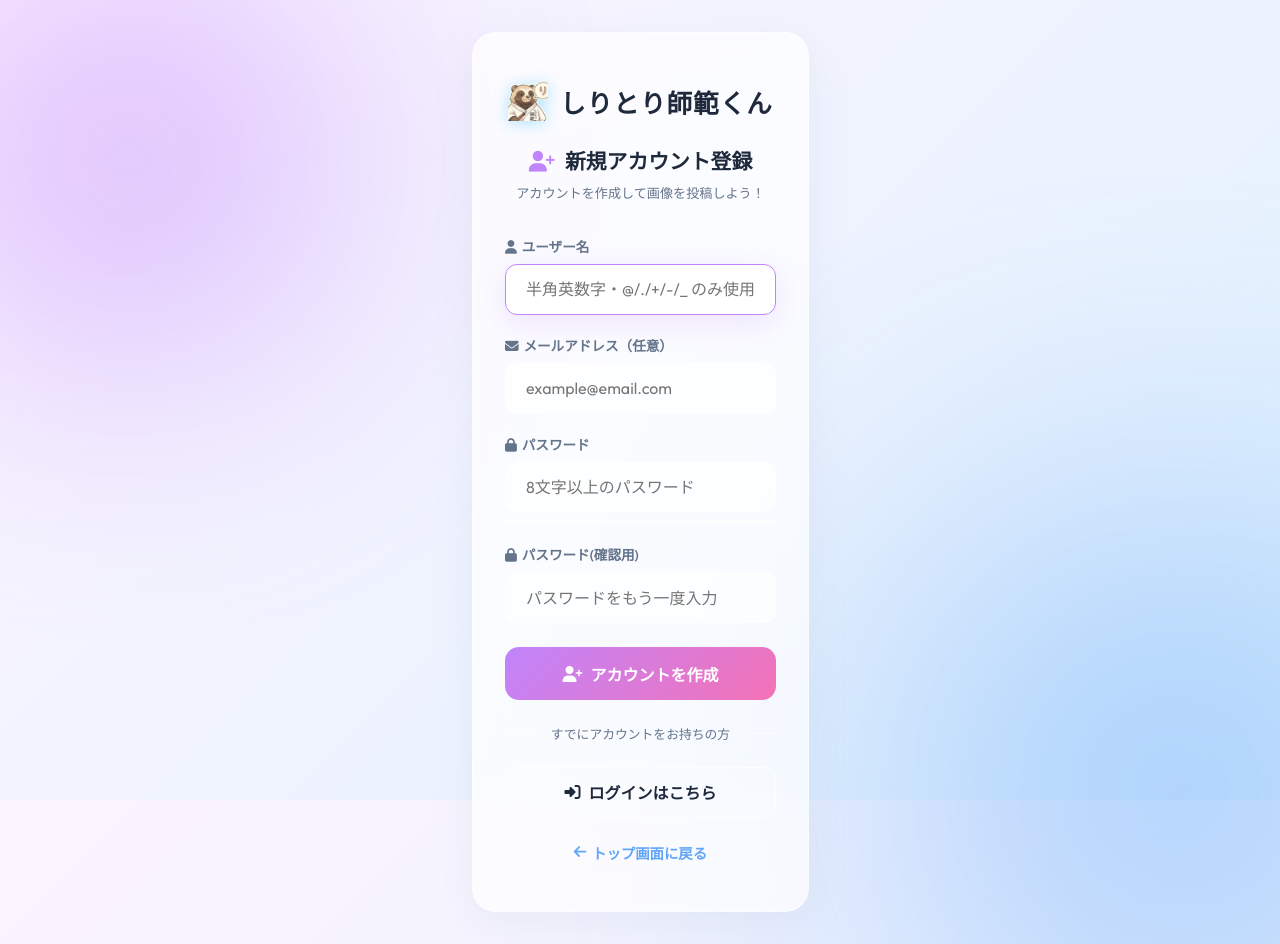
After one commit to sigepiyo338-droid/siritori, a Django app: page /register/ in a window 1280 px wide. The commit adds this page. Run offline with Django 5.2, Linux system fonts and the light colour scheme; parts of the project's set-up code (start-up, migrations or seed data) failed here and were passed over.

Commit message:
Initial commit

```diff
--- a/scratch/test_models.py
+++ b/scratch/test_models.py
@@ -9,7 +9,7 @@ sys.path.append(os.path.abspath(os.path.join(os.path.dirname(__file__), "..")))
 os.environ.setdefault("DJANGO_SETTINGS_MODULE", "siritori_project.settings")
 django.setup()
 
-from twotakukun_web.models import Question, Personality, Answer, Score
+from nitaku_app.models import Question, Personality, Answer, Score
 
 def test_query():
     print("Testing Django ORM queries on twotakukun_web models...")
--- a/shiritori_game/forms.py
+++ b/shiritori_game/forms.py
@@ -1,6 +1,40 @@
 from django import forms
+from django.contrib.auth.forms import UserCreationForm
+from django.contrib.auth.models import User
 from .models import GameImage, ImageReading
 from .models import hiragana_validator
+
+
+class UserRegistrationForm(UserCreationForm):
+    """新規ユーザー登録フォーム"""
+    email = forms.EmailField(
+        required=False,
+        label='メールアドレス（任意）',
+        widget=forms.EmailInput(attrs={
+            'placeholder': 'example@email.com',
+            'autocomplete': 'email',
+        })
+    )
+
+    class Meta:
+        model = User
+        fields = ['username', 'email', 'password1', 'password2']
+
+    def __init__(self, *args, **kwargs):
+        super().__init__(*args, **kwargs)
+        # ウィジェット属性をカスタマイズ
+        self.fields['username'].widget.attrs.update({
+            'placeholder': '半角英数字・@/./+/-/_ のみ使用可',
+            'autocomplete': 'username',
+        })
+        self.fields['password1'].widget.attrs.update({
+            'placeholder': '8文字以上のパスワード',
+            'autocomplete': 'new-password',
+        })
+        self.fields['password2'].widget.attrs.update({
+            'placeholder': 'パスワードをもう一度入力',
+            'autocomplete': 'new-password',
+        })
 
 class ImageUploadForm(forms.ModelForm):
     reading = forms.CharField(
--- /dev/null
+++ b/shiritori_game/templates/shiritori_game/register.html
@@ -0,0 +1,229 @@
+{% load static %}
+<!DOCTYPE html>
+<html lang="ja">
+<head>
+    <meta charset="UTF-8">
+    <meta name="viewport" content="width=device-width, initial-scale=1.0">
+    <meta name="description" content="しりとり師範くん 新規ユーザー登録画面">
+    <title>新規登録 | しりとり師範くん</title>
+
+    <!-- Google Fonts -->
+    <link rel="preconnect" href="https://fonts.googleapis.com">
+    <link rel="preconnect" href="https://fonts.gstatic.com" crossorigin>
+    <link href="https://fonts.googleapis.com/css2?family=Outfit:wght@300;400;600;800&family=Noto+Sans+JP:wght@300;400;700;900&display=swap" rel="stylesheet">
+
+    <!-- FontAwesome for icons -->
+    <link rel="stylesheet" href="https://cdnjs.cloudflare.com/ajax/libs/font-awesome/6.4.0/css/all.min.css">
+
+    <!-- Stylesheet -->
+    <link rel="stylesheet" href="{% static 'shiritori_game/css/style.css' %}">
+
+    <!-- Favicon -->
+    <link rel="icon" type="image/png" href="{% static 'img/sihankun_100t.png' %}">
+
+    <style>
+        .password-strength-bar {
+            height: 4px;
+            border-radius: 2px;
+            background: var(--card-border);
+            margin-top: 0.5rem;
+            overflow: hidden;
+            transition: all 0.3s ease;
+        }
+        .password-strength-bar .bar-fill {
+            height: 100%;
+            border-radius: 2px;
+            width: 0%;
+            transition: width 0.4s ease, background-color 0.4s ease;
+        }
+        .strength-label {
+            font-size: 0.75rem;
+            margin-top: 0.3rem;
+            color: var(--text-secondary);
+            transition: color 0.3s ease;
+        }
+        .register-divider {
+            display: flex;
+            align-items: center;
+            gap: 1rem;
+            margin: 1.5rem 0;
+        }
+        .register-divider::before,
+        .register-divider::after {
+            content: '';
+            flex: 1;
+            height: 1px;
+            background: var(--card-border);
+        }
+        .register-divider span {
+            font-size: 0.8rem;
+            color: var(--text-secondary);
+            white-space: nowrap;
+        }
+    </style>
+</head>
+<body>
+    <div id="app-container" class="app-container" style="justify-content: center; min-height: 100vh;">
+        <!-- 背景の動的な光の装飾 -->
+        <div class="blob blob-1"></div>
+        <div class="blob blob-2"></div>
+
+        <main class="game-main" style="margin-bottom: 0;">
+            <div class="game-card menu-card" style="max-width: 440px; padding: 3rem 2rem;">
+                <div class="header-logo" style="justify-content: center; margin-bottom: 1.5rem;">
+                    <img src="{% static 'img/sihankun_100t.png' %}" alt="しりとり師範くんロゴ" class="logo-icon-img">
+                    <h1 style="font-size: 1.6rem; letter-spacing: 1px;">しりとり師範くん</h1>
+                </div>
+
+                <h2 style="font-size: 1.3rem; margin-bottom: 0.5rem; font-weight: 700; color: var(--text-primary);">
+                    <i class="fa-solid fa-user-plus" style="color: var(--accent-purple); margin-right: 0.4rem;"></i>
+                    新規アカウント登録
+                </h2>
+                <p style="font-size: 0.82rem; color: var(--text-secondary); margin-bottom: 2rem; line-height: 1.6;">
+                    アカウントを作成して画像を投稿しよう！
+                </p>
+
+                {% if messages %}
+                    <div style="margin-bottom: 1.5rem;">
+                        {% for message in messages %}
+                            <div class="message-bubble {{ message.tags }}">
+                                <i class="fa-solid fa-circle-check"></i>
+                                <span>{{ message }}</span>
+                            </div>
+                        {% endfor %}
+                    </div>
+                {% endif %}
+
+                <form method="post" action="{% url 'shiritori_game:register' %}" style="text-align: left;" id="register-form">
+                    {% csrf_token %}
+
+                    {% if form.non_field_errors %}
+                        <div class="error-message" style="margin-bottom: 1.5rem; text-align: left;">
+                            {% for error in form.non_field_errors %}
+                                <p><i class="fa-solid fa-triangle-exclamation"></i> {{ error }}</p>
+                            {% endfor %}
+                        </div>
+                    {% endif %}
+
+                    <!-- ユーザー名 -->
+                    <div class="form-group" style="margin-bottom: 1.25rem;">
+                        <label for="{{ form.username.id_for_label }}" style="display: block; font-size: 0.85rem; color: var(--text-secondary); margin-bottom: 0.5rem; font-weight: 600;">
+                            <i class="fa-solid fa-user" style="margin-right: 0.3rem;"></i>{{ form.username.label }}
+                        </label>
+                        {{ form.username }}
+                        {% if form.username.errors %}
+                            <div class="error-message" style="margin-top: 0.25rem; text-align: left;">
+                                {% for error in form.username.errors %}
+                                    <p><i class="fa-solid fa-triangle-exclamation"></i> {{ error }}</p>
+                                {% endfor %}
+                            </div>
+                        {% endif %}
+                    </div>
+
+                    <!-- メールアドレス -->
+                    <div class="form-group" style="margin-bottom: 1.25rem;">
+                        <label for="{{ form.email.id_for_label }}" style="display: block; font-size: 0.85rem; color: var(--text-secondary); margin-bottom: 0.5rem; font-weight: 600;">
+                            <i class="fa-solid fa-envelope" style="margin-right: 0.3rem;"></i>{{ form.email.label }}
+                        </label>
+                        {{ form.email }}
+                        {% if form.email.errors %}
+                            <div class="error-message" style="margin-top: 0.25rem; text-align: left;">
+                                {% for error in form.email.errors %}
+                                    <p><i class="fa-solid fa-triangle-exclamation"></i> {{ error }}</p>
+                                {% endfor %}
+                            </div>
+                        {% endif %}
+                    </div>
+
+                    <!-- パスワード -->
+                    <div class="form-group" style="margin-bottom: 1.25rem;">
+                        <label for="{{ form.password1.id_for_label }}" style="display: block; font-size: 0.85rem; color: var(--text-secondary); margin-bottom: 0.5rem; font-weight: 600;">
+                            <i class="fa-solid fa-lock" style="margin-right: 0.3rem;"></i>{{ form.password1.label }}
+                        </label>
+                        {{ form.password1 }}
+                        <!-- パスワード強度インジケーター -->
+                        <div class="password-strength-bar" id="strength-bar">
+                            <div class="bar-fill" id="bar-fill"></div>
+                        </div>
+                        <div class="strength-label" id="strength-label"></div>
+                        {% if form.password1.errors %}
+                            <div class="error-message" style="margin-top: 0.25rem; text-align: left;">
+                                {% for error in form.password1.errors %}
+                                    <p><i class="fa-solid fa-triangle-exclamation"></i> {{ error }}</p>
+                                {% endfor %}
+                            </div>
+                        {% endif %}
+                    </div>
+
+                    <!-- パスワード確認 -->
+                    <div class="form-group" style="margin-bottom: 1.5rem;">
+                        <label for="{{ form.password2.id_for_label }}" style="display: block; font-size: 0.85rem; color: var(--text-secondary); margin-bottom: 0.5rem; font-weight: 600;">
+                            <i class="fa-solid fa-lock" style="margin-right: 0.3rem;"></i>{{ form.password2.label }}
+                        </label>
+                        {{ form.password2 }}
+                        {% if form.password2.errors %}
+                            <div class="error-message" style="margin-top: 0.25rem; text-align: left;">
+                                {% for error in form.password2.errors %}
+                                    <p><i class="fa-solid fa-triangle-exclamation"></i> {{ error }}</p>
+                                {% endfor %}
+                            </div>
+                        {% endif %}
+                    </div>
+
+                    <button type="submit" class="btn btn-primary" style="width: 100%; display: flex; align-items: center; justify-content: center; gap: 0.5rem;">
+                        <i class="fa-solid fa-user-plus"></i> アカウントを作成
+                    </button>
+                </form>
+
+                <div class="register-divider">
+                    <span>すでにアカウントをお持ちの方</span>
+                </div>
+
+                <a href="{% url 'shiritori_game:login' %}" class="btn" style="width: 100%; display: flex; align-items: center; justify-content: center; gap: 0.5rem; background: rgba(255,255,255,0.08); border: 1px solid var(--card-border); color: var(--text-primary); text-decoration: none; padding: 0.75rem 1.5rem; border-radius: 12px; font-weight: 600; transition: all 0.2s ease;">
+                    <i class="fa-solid fa-right-to-bracket"></i> ログインはこちら
+                </a>
+
+                <div style="margin-top: 1.5rem; text-align: center;">
+                    <a href="{% url 'shiritori_game:game_index' %}" class="auth-link" style="font-size: 0.9rem; display: inline-flex; align-items: center; gap: 0.35rem;">
+                        <i class="fa-solid fa-arrow-left"></i> トップ画面に戻る
+                    </a>
+                </div>
+            </div>
+        </main>
+    </div>
+
+    <script>
+        // パスワード強度チェック
+        const passwordInput = document.getElementById('{{ form.password1.id_for_label }}');
+        const barFill = document.getElementById('bar-fill');
+        const strengthLabel = document.getElementById('strength-label');
+
+        if (passwordInput) {
+            passwordInput.addEventListener('input', function () {
+                const val = this.value;
+                let score = 0;
+
+                if (val.length >= 8) score++;
+                if (val.length >= 12) score++;
+                if (/[A-Z]/.test(val)) score++;
+                if (/[0-9]/.test(val)) score++;
+                if (/[^A-Za-z0-9]/.test(val)) score++;
+
+                const levels = [
+                    { width: '0%',   color: 'transparent', label: '' },
+                    { width: '25%',  color: '#e74c3c',     label: '弱い' },
+                    { width: '50%',  color: '#e67e22',     label: '普通' },
+                    { width: '75%',  color: '#f1c40f',     label: '良い' },
+                    { width: '100%', color: '#2ecc71',     label: '強い' },
+                ];
+
+                const level = Math.min(score, 4);
+                barFill.style.width = val.length === 0 ? '0%' : levels[level].width;
+                barFill.style.backgroundColor = levels[level].color;
+                strengthLabel.textContent = val.length === 0 ? '' : `パスワード強度: ${levels[level].label}`;
+                strengthLabel.style.color = levels[level].color;
+            });
+        }
+    </script>
+</body>
+</html>
--- a/shiritori_game/urls.py
+++ b/shiritori_game/urls.py
@@ -7,6 +7,7 @@ urlpatterns = [
     path('', views.game_index, name='game_index'),
     path('login/', views.user_login, name='login'),
     path('logout/', views.user_logout, name='logout'),
+    path('register/', views.user_register, name='register'),
     path('upload/', views.image_upload, name='image_upload'),
     path('my-images/', views.my_images, name='my_images'),
     path('my-images/delete/<int:image_id>/', views.delete_image, name='delete_image'),
--- a/shiritori_game/views.py
+++ b/shiritori_game/views.py
@@ -5,7 +5,7 @@ from django.contrib.auth.forms import AuthenticationForm
 from django.contrib.auth.decorators import login_required
 from django.contrib import messages
 from .models import GameImage, ImageReading
-from .forms import ImageUploadForm
+from .forms import ImageUploadForm, UserRegistrationForm
 
 @login_required(login_url='shiritori_game:login')
 def image_upload(request):
@@ -106,6 +106,27 @@ def game_index(request):
     """
     return render(request, 'shiritori_game/index.html')
 
+def user_register(request):
+    """
+    新規ユーザー登録画面の表示と処理を行うビュー
+    """
+    if request.user.is_authenticated:
+        return redirect('shiritori_game:game_index')
+
+    if request.method == 'POST':
+        form = UserRegistrationForm(request.POST)
+        if form.is_valid():
+            user = form.save()
+            # 登録後、自動でログインする
+            auth_login(request, user)
+            messages.success(request, f'ようこそ、{user.username}さん！アカウントが作成されました。')
+            return redirect('shiritori_game:game_index')
+    else:
+        form = UserRegistrationForm()
+
+    return render(request, 'shiritori_game/register.html', {'form': form})
+
+
 def user_login(request):
     """
     ユーザーログイン画面の表示と処理を行うビュー
--- a/siritori_project/urls.py
+++ b/siritori_project/urls.py
@@ -22,6 +22,7 @@ from django.conf.urls.static import static
 urlpatterns = [
     path('admin/', admin.site.urls),
     path('', include('shiritori_game.urls')),
+    path('twotakukun/', include('nitaku_app.urls')),
 ]
 
 if settings.DEBUG:
```
Also changed, not shown: shiritori_game/templates/shiritori_game/login.html (+8 -2 lines), siritori_project/routers.py (added, +29 -0 lines), siritori_project/settings.py (+11 -2 lines).
